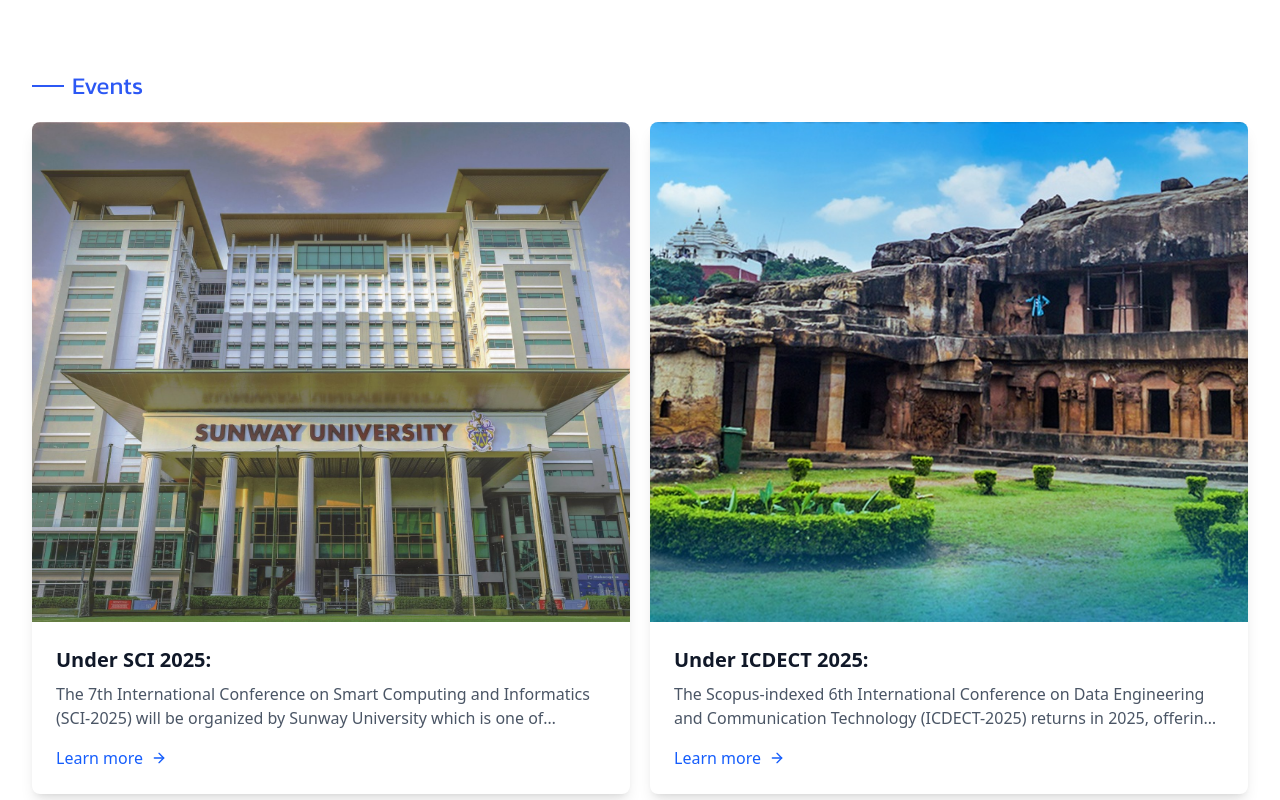
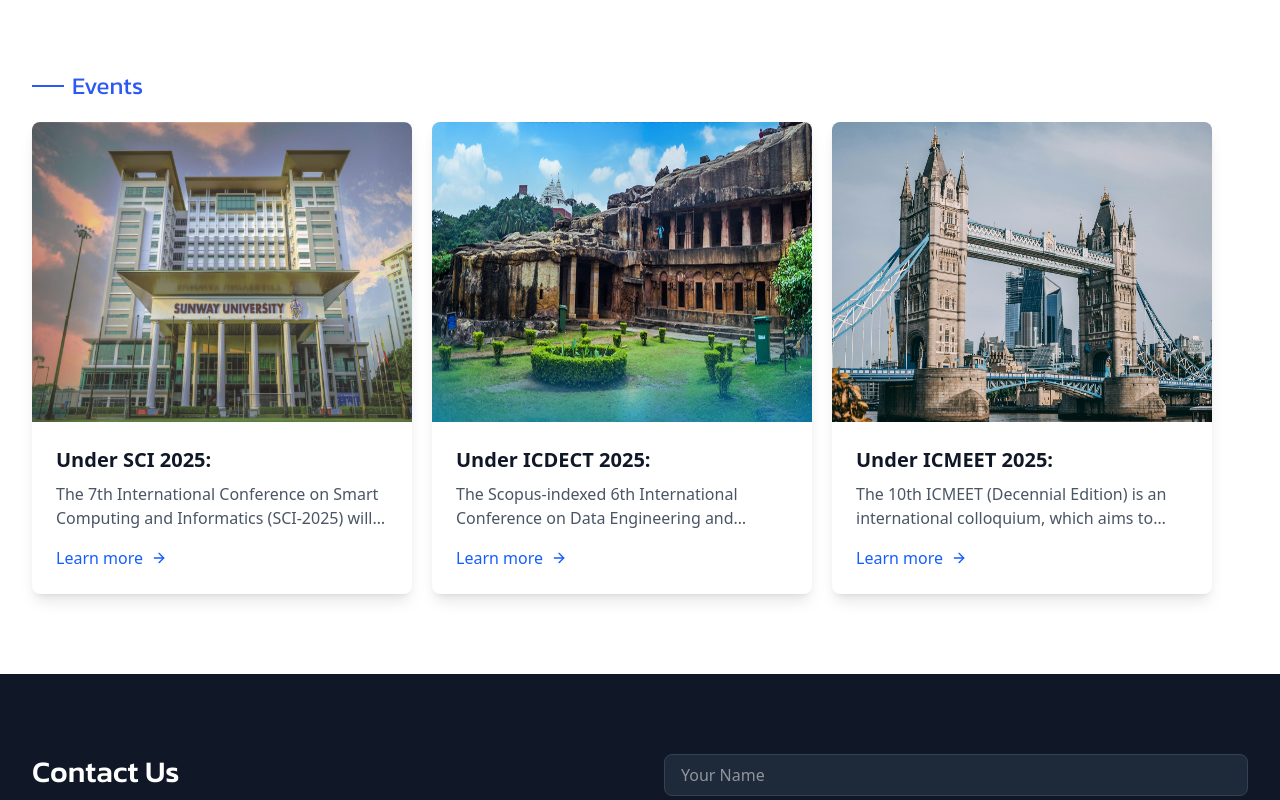
Before and after one commit to harsh749005/NewGen, a React (Vite) app: page / in a window 1280 px wide. Shown: the part 3420-4220 px from the top of the page. Built offline with nearby package versions, Linux system fonts and the light colour scheme.

Commit message:
ICMEET2025 Event added

```diff
--- a/src/pages/Events.jsx
+++ b/src/pages/Events.jsx
@@ -3,6 +3,10 @@
 import { useParams } from "react-router-dom";
 import event1_img from "../assets/event1.jpg";
 import event2_img from "../assets/event2.jpg";
+import event3_img from "../assets/londonbridge.jpg";
+// sci2025 , icmeet2025 , ... this are used to match ids /events/sci2025 sci2025 is itself treated as id
+// want to add more events just add data in eventData in Events.jsx and Home.jsx
+
 const eventData = {
   sci2025: {
     title: "Under SCI 2025:",
@@ -52,6 +56,24 @@
       official_main_page: "https://www.icdect.com/",
     },
   },
+  icmeet2025: {
+    title: "Under ICMEET 2025:",
+    image: event3_img,
+    description: [
+      `The 10th ICMEET (Decennial Edition) is an international colloquium, which aims to bring together academic scientists, researchers and research scholars to discuss the recent developments and future trends in the fields of microelectronics, electromagnetics and telecommunication.`,
+      `Microelectronics research investigates semiconductor materials and device physics for developing electronic devices and integrated circuits with data/energy efficient performance in terms of speed, power consumption, and functionality.`,
+      `The proceedings book will cover various topics like analog, digital and mixed signal circuits, biomedical circuits and systems, RF circuit design, microwave and millimeter wave circuits, green circuits and systems, analog and digital signal processing, image processing, `,
+      `nano electronics and giga scale systems, VLSI circuits and systems, SoC and NoC, MEMS and NEMS, VLSI digital signal processing, wireless communications, cognitive radio, and data communication. `,
+      `The conference also covers the interdisciplinary applications of above topics in emerging domains like: Artificial Intelligence (ML, DL), Data Science and Analytics, Internet-of-Things, Healthcare Informatics and Network and Cyber Security.`,
+      `The International Conference on Micro-Electronics Electromagnetics and Telecommunications has been organized so far in various parts of India nine times successfully.`,
+      ` The conference proceedings of the recent ninth edition will be published in four volumes under the Lecture Notes in Electrical Engineering (LNEE) series of Springer-Nature.`,
+      `All the papers published with ICMEET so far are indexed by EI Compendex and Scopus databases.`,
+      // add other paragraphs here
+    ],
+    links: {
+      official_main_page: "http://www.icmeet.co.uk",
+    },
+  },
 };
 
 const Events = () => {
@@ -61,9 +83,11 @@
       <>
         <hr className="w-[90%] m-auto mt-2 text-gray-400" />
 
-
         {Object.entries(eventData).map(([key, event]) => (
-            <div key={key} className="w-[90%] m-auto xl:flex xl:flex-row flex flex-col mt-20 mb-20 gap-5">
+          <div
+            key={key}
+            className="w-[90%] m-auto xl:flex xl:flex-row flex flex-col mt-20 mb-20 gap-5"
+          >
             <div className="w-full h-[200px] md:w-full md:h-[500px] xl:w-[1800px] xl:h-[600px]">
               <img
                 className="h-full w-full object-cover"
@@ -107,7 +131,6 @@
             </div>
           </div>
         ))}
-
 
         {/* </div> */}
         <Footer />
--- a/src/pages/Home.jsx
+++ b/src/pages/Home.jsx
@@ -12,11 +12,14 @@
 import event1_img from "../assets/event1.jpg";
 import event2_img from "../assets/event2.jpg";
 import coverImage from "../assets/cover.avif";
+import event3_img from "../assets/londonbridge.jpg";
 import sideImage from "../assets/img1.avif";
 import aboutUs from "../assets/aboutUs.avif";
 import { Link } from "react-router-dom";
 import { useEffect } from "react";
 import Footer from "../components/Footer";
+
+// want to add more events just add data in eventData
 
 const eventData = [
   {
@@ -43,6 +46,16 @@
                   for real-world challenges.`,
 
     exploreMore: "/events/icdect2025",
+  },
+  {
+    title: "Under ICMEET 2025:",
+    image: event3_img,
+    description: `The 10th ICMEET (Decennial Edition) is an international
+    colloquium, which aims to bring together academic scientists, researchers
+     and research scholars to discuss the recent developments and future
+     trends in the fields of microelectronics, electromagnetics and telecommunication. `,
+
+    exploreMore: "/events/icmeet2025",
   },
 ];
 
@@ -218,22 +231,26 @@
             <div className="w-8 h-[2px] bg-[#2c58f4]"></div>Events
           </h1>
 
-          <div className="md:flex md:flex-row md:items-center md:justify-start flex flex-col md:gap-5 gap-5 mt-5">
+          <div className="md:flex md:flex-row md:items-center md:justify-start md:flex-wrap flex flex-col md:gap-5 gap-5 mt-5 ">
+            {Object.entries(eventData).map(([key, event]) => (
+              <div
+                key={key}
+                className="w-[300px] xl:w-[380px] bg-white rounded-lg shadow-lg overflow-hidden"
+              >
+                <div className="w-full h-[200px] xl:w-[400px] xl:h-[300px] object-cover">
 
-            {
-             Object.entries(eventData).map(([key,event])=>(
-                <div key={key} className="w-[90vw]  bg-white rounded-lg shadow-lg overflow-hidden">
                 <img
                   src={event.image}
                   alt="image"
-                  className="w-full h-48 xl:h-[500px] object-cover"
-                />
-                <div className="p-6">
+                  className="w-full h-full "
+                  />
+                  </div>
+                <div className="p-6 ">
                   <h3 className="text-xl font-bold text-gray-900 mb-2">
                     {event.title}
                   </h3>
                   <p className="text-gray-600 mb-4 line-clamp-2">
-                   {event.description}
+                    {event.description}
                   </p>
                   <Link
                     onClick={scrollToTop}
@@ -245,9 +262,7 @@
                   </Link>
                 </div>
               </div>
-              ))
-            }
-
+            ))}
           </div>
         </div>
       </div>
```
Also changed, not shown: src/assets/londonbridge.jpg (added). Lines whose indentation alone changed are shown as unchanged.
